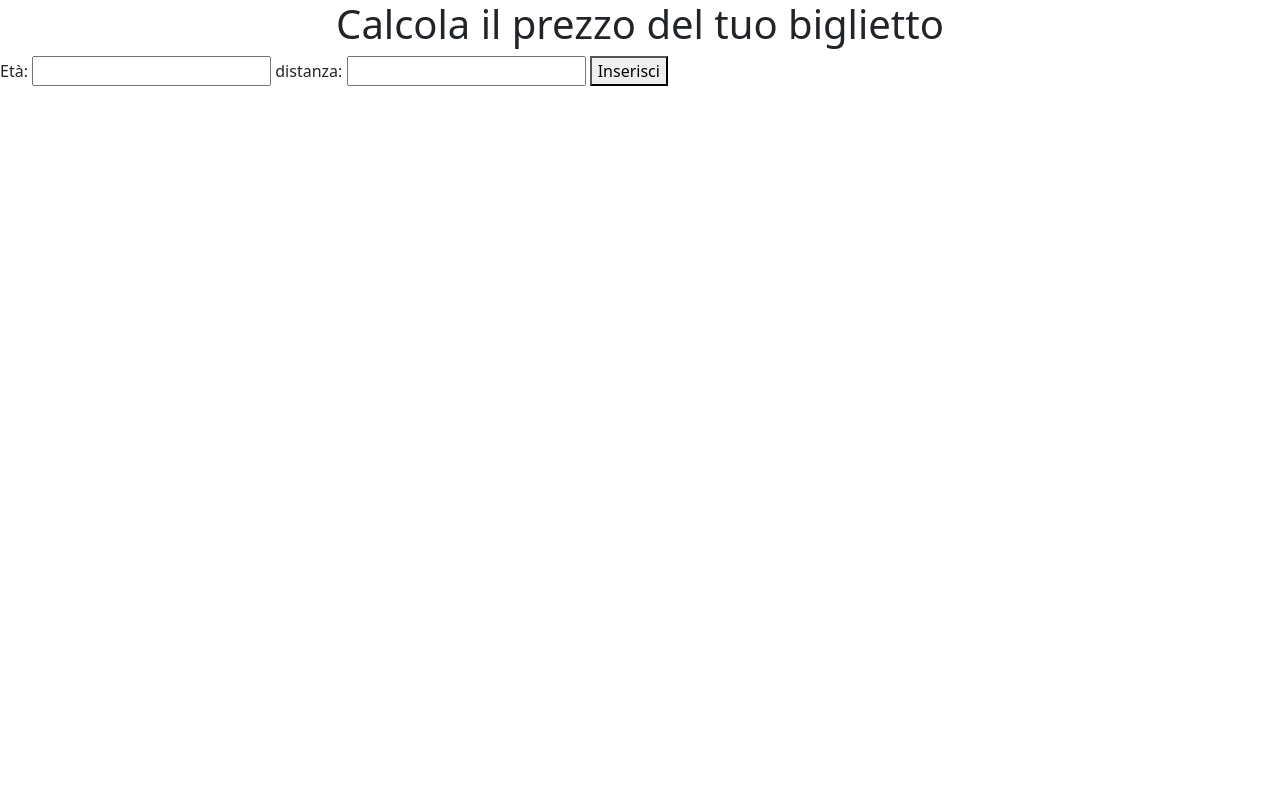
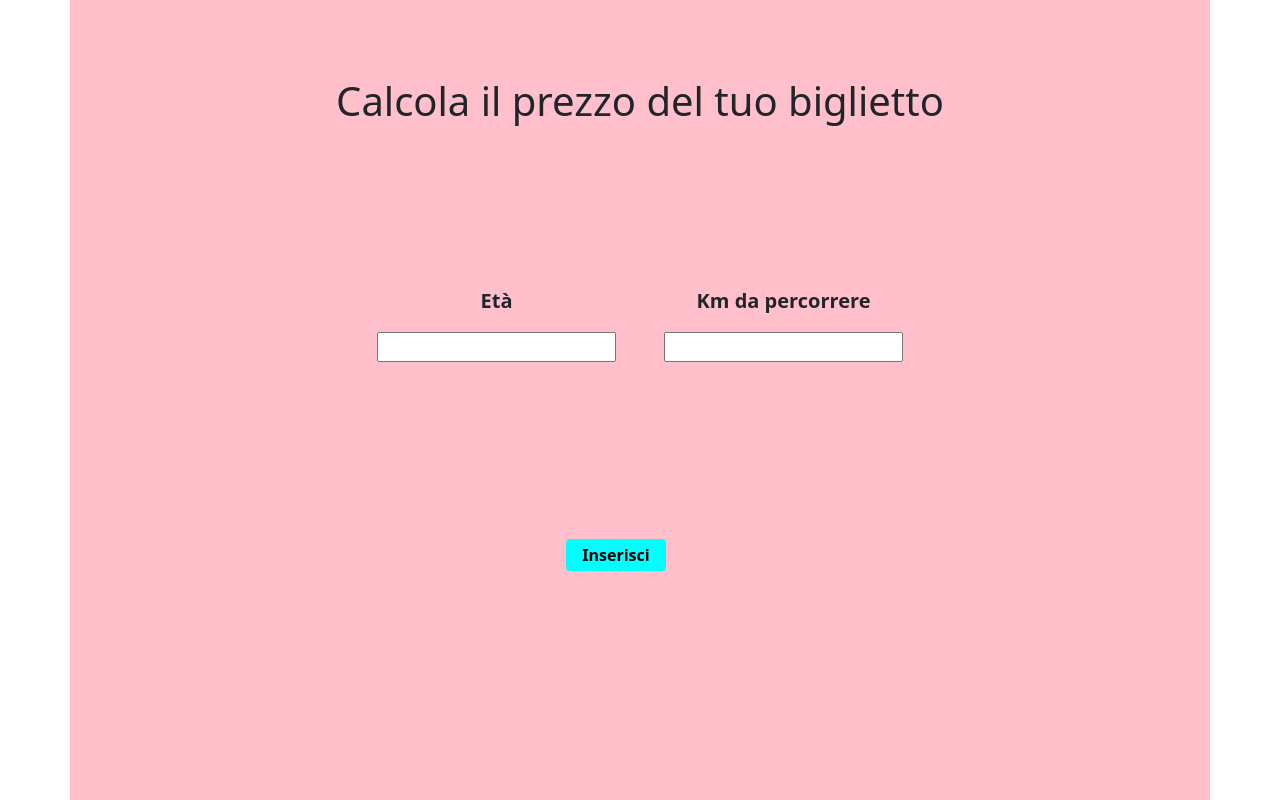
Before and after one commit to sollendy/js-biglietto-treno-form, a plain HTML site: page index.html in a window 1280 px wide. Drawn offline with nearby package versions, Linux system fonts and the light colour scheme.

Commit message:
.problemi col writin

```diff
--- a/index.html
+++ b/index.html
@@ -6,15 +6,28 @@
     <meta name="viewport" content="width=device-width, initial-scale=1.0">
     <title>biglietto treno form JS</title>
     <link href="https://cdn.jsdelivr.net/npm/bootstrap@5.3.0-alpha1/dist/css/bootstrap.min.css" rel="stylesheet" integrity="sha384-GLhlTQ8iRABdZLl6O3oVMWSktQOp6b7In1Zl3/Jr59b6EGGoI1aFkw7cmDA6j6gD" crossorigin="anonymous">
+    <link rel="stylesheet" href="style/style.css">
 </head>
 <body>
-    <h1 class="text-center">Calcola il prezzo del tuo biglietto</h1>
+    <div class="general-cont container d-flex flex-column justify-content-around">
+        <h1 class="text-center">Calcola il prezzo del tuo biglietto</h1>
+        <div class="form-cont d-flex justify-content-center align-items-center gap-5">
+            <div class="form d-flex flex-column align-items-center">
+                <p class="fs-5"><b>Età</b></p>
+                <input type="number" id="age">
+            </div>
+            <div class="form d-flex flex-column align-items-center">
+                <p class="fs-5"><b>Km da percorrere</b></p>
+                <input type="number" id="distanza">
+            </div>
+        </div>
+        <div class="btn-cont d-flex justify-content-center mt-4 pe-5">
+            <button class="border-0 rounded-1 px-3 py-1" id="insertBtn">Inserisci</button>
+        </div>
+        <div class="tot-cnt">
 
-        <label for="age">Età:</label>
-        <input type="number" id="age">
-        <label for="distance"> distanza:</label>
-        <input type="number" id="distanza">
-        <button id="insertBtn">Inserisci</button>
+        </div>
+    </div>
 
 
     <script src="https://cdn.jsdelivr.net/npm/bootstrap@5.3.0-alpha1/dist/js/bootstrap.bundle.min.js" integrity="sha384-w76AqPfDkMBDXo30jS1Sgez6pr3x5MlQ1ZAGC+nuZB+EYdgRZgiwxhTBTkF7CXvN" crossorigin="anonymous"></script>
--- a/js/script.js
+++ b/js/script.js
@@ -23,7 +23,7 @@ let bottoneEl = document.getElementById("insertBtn");
              totale = prezzo;
             }
 
-            //document.writeln("totale: €" + totale.toFixed(2));
+            console.log( "totale: €" + totale.toFixed(2) );
 
-            console.log( "totale: €" + totale.toFixed(2) );
+            document.writeln( " Età passeggero: " + anniEl " anni - corsa di" + distanzaEl "Km - importo totale: €" + totale.toFixed(2));
         })
--- /dev/null
+++ b/style/style.css
@@ -0,0 +1,9 @@
+.general-cont {
+    background-color: pink;
+    height: 100vh;
+}
+
+#insertBtn {
+    background-color: aqua;
+    font-weight: bold;
+}
```
